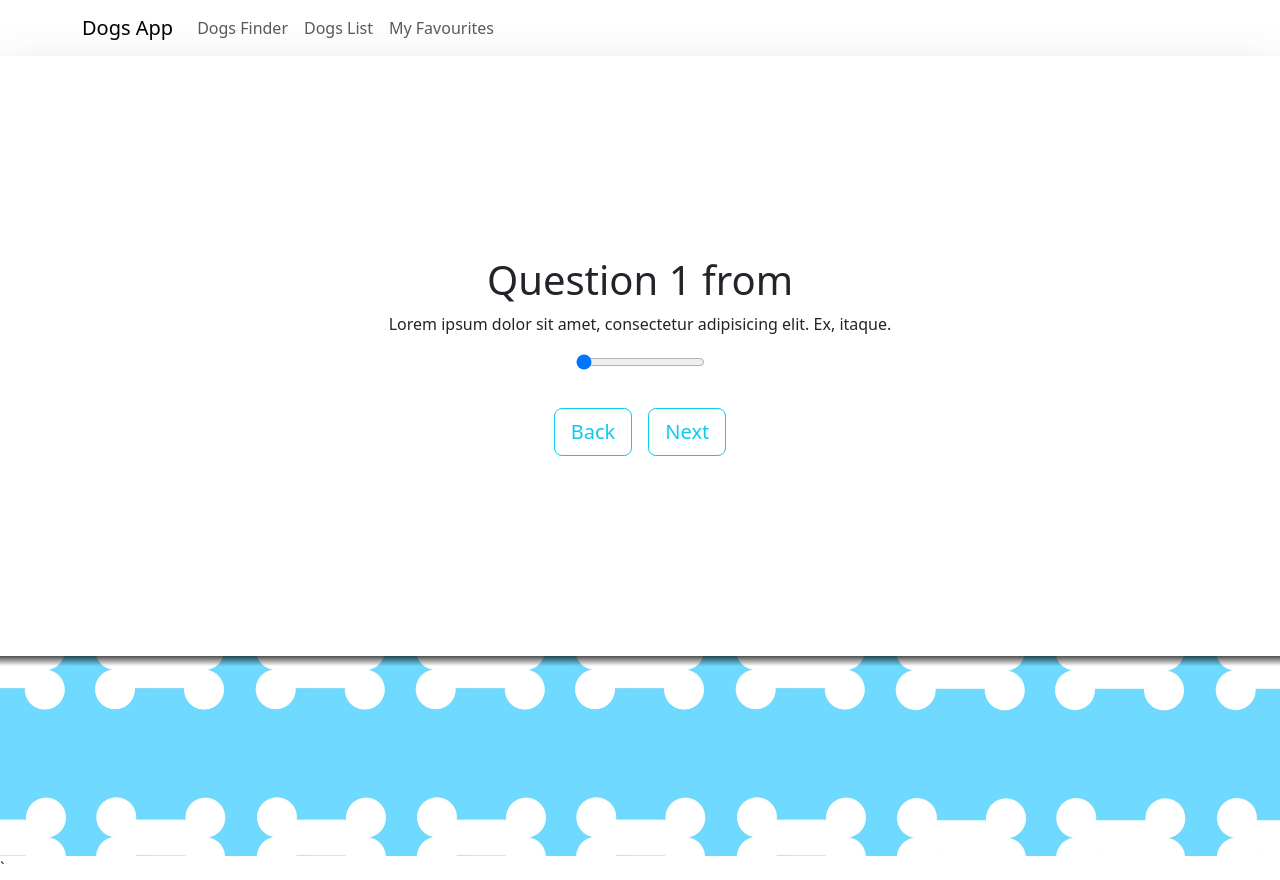
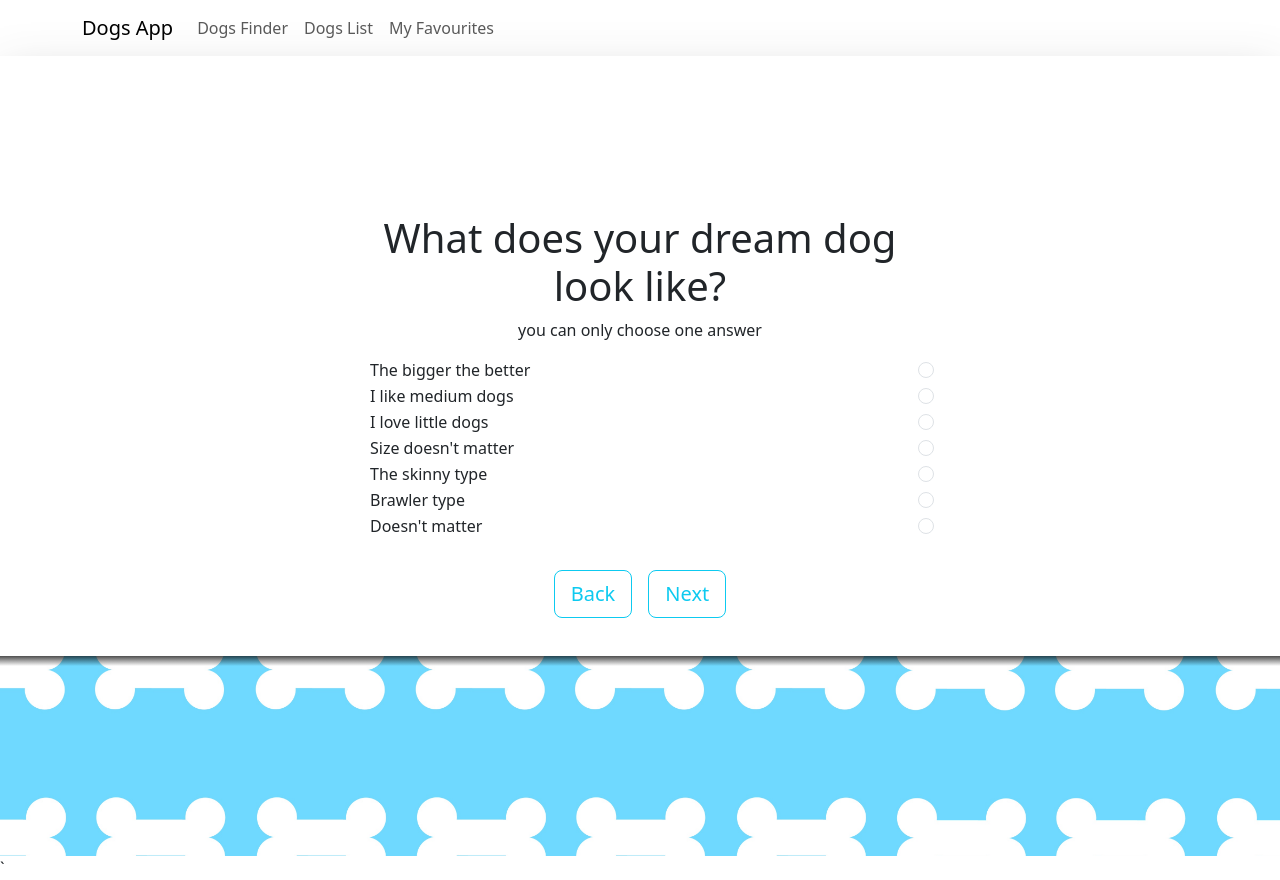
Before and after one commit to mirror86/Final_Project_DogsApp, a React (Create React App) app: page /finder in a window 1280 px wide. Built offline with nearby package versions, Linux system fonts and the light colour scheme.

Commit message:
radio button in component Preference Page

```diff
--- a/src/components/BreedCard/BreedCard.js
+++ b/src/components/BreedCard/BreedCard.js
@@ -12,7 +12,7 @@ const BreedCard = ({dog, handleAddToFavourites}) => {
             <Card className="border-light shadow-lg mt-5 mb-5 ms-2 me-2 ">
                 <Card.Img variant="top" src={dog.image_link} dog={dog}/>
                 <Card.Body className="d-flex justify-content-between">
-                    <Card.Title dog={dog}>{dog.name}</Card.Title>
+                    <Card.Title dog={dog}>{dog.name} {dog.max_height_female} {dog.min_height_femal}</Card.Title>
                     <i className={`fa-regular fa-heart ${itsFavourite ? "fa-solid" : "fa-regular"}`}
                        onClick={onHandleIconClick}></i>
                 </Card.Body>
--- a/src/components/PreferencePage/PreferencePage.js
+++ b/src/components/PreferencePage/PreferencePage.js
@@ -0,0 +1,54 @@
+import React, {useState} from 'react';
+import {Form} from "react-bootstrap";
+
+const dogSizes = [
+    "The bigger the better",
+    "I like medium dogs",
+    "I love little dogs",
+    "Size doesn't matter"
+]
+
+const dogSilhouette = [
+    "The skinny type",
+    "Brawler type",
+    "Doesn't matter"
+]
+const PreferencePage = () => {
+    const [dogSize, setDogSize] = useState(dogSizes[0])
+    const [dogWeight, setDogWeight] = useState(dogSilhouette[0])
+
+    return (
+        <>
+            <header>
+                <h1>What does your dream dog look like?</h1>
+            </header>
+            <section>
+                <p>you can only choose one answer </p>
+                <Form>
+                    {['radio'].map((type) => (
+                        <div key={`default-${type}`} className="mb-3">
+                            {dogSizes.map((size, index) => (
+                            <Form.Check className="d-flex flex-row-reverse justify-content-between" // prettier-ignore
+                                        type={type}
+                                        id={`default-`}
+                                        label={`${size} `}
+                                        name="group1"
+                            />
+                            ))}
+                            {dogSilhouette.map((silhouette, index) => (
+                                <Form.Check className="d-flex flex-row-reverse justify-content-between" // prettier-ignore
+                                type={type}
+                            id={`default-`}
+                            label={`${silhouette} `}
+                            name="group1"
+                        />
+                            ))}
+                        </div>
+                    ))}
+                </Form>
+            </section>
+        </>
+    );
+};
+
+export default PreferencePage;
--- /dev/null
+++ b/src/components/QuestionnairePage/QuestionnairePage.js
@@ -0,0 +1,22 @@
+import React from 'react';
+import FormRange from "../FormRange/FormRange";
+import {Button} from "react-bootstrap";
+
+
+
+const QuestionnairePage = ({question}) => {
+    return (
+        <>
+            <header>
+                <h1> Question {question} from</h1>
+            </header>
+            <section>
+                <p>Lorem ipsum dolor sit amet, consectetur adipisicing elit. Ex, itaque.</p>
+                <FormRange/>
+            </section>
+
+        </>
+    );
+};
+
+export default QuestionnairePage;
--- a/src/pages/DogFinder/DogsFinder.js
+++ b/src/pages/DogFinder/DogsFinder.js
@@ -3,6 +3,8 @@ import Container from "react-bootstrap/Container";
 import {Button, Col, Row} from "react-bootstrap";
 import Footer from "../../components/Footer/Footer";
 import FormRange from "../../components/FormRange/FormRange";
+import QuestionnairePage from "../../components/QuestionnairePage/QuestionnairePage";
+import PreferencePage from "../../components/PreferencePage/PreferencePage";
 
 const DogsFinder = () => {
     const [question, setQuestion] = useState(1)
@@ -20,13 +22,8 @@ const DogsFinder = () => {
             <Container fluid className="finder__container h-75  main shadow-lg d-flex justify-content-center bg-white">
                 <Row className="text-center justify-content-center mt-auto mb-auto mx-auto p-2 h-50 w-50">
                     <Col xs={{span: 6, offset: 3}} className="d-flex flex-column justify-content-center">
-                        <header>
-                            <h1> Question {question} from</h1>
-                        </header>
-                        <section>
-                            <p>Lorem ipsum dolor sit amet, consectetur adipisicing elit. Ex, itaque.</p>
-                            <FormRange/>
-                        </section>
+                       {/*<QuestionnairePage question={question}/>*/}
+                        <PreferencePage/>
                         <div className="align-self-md-auto-end align-content-sm-center-center">
                             <Button variant="outline-info" size="lg" className="ms-2 me-2 mt-3" onClick={handlePrevQuestion}>Back</Button>
                             <Button variant="outline-info" size="lg" className="ms-2 me-2 mt-3" onClick={handleNextQuestion}>Next</Button>
```
